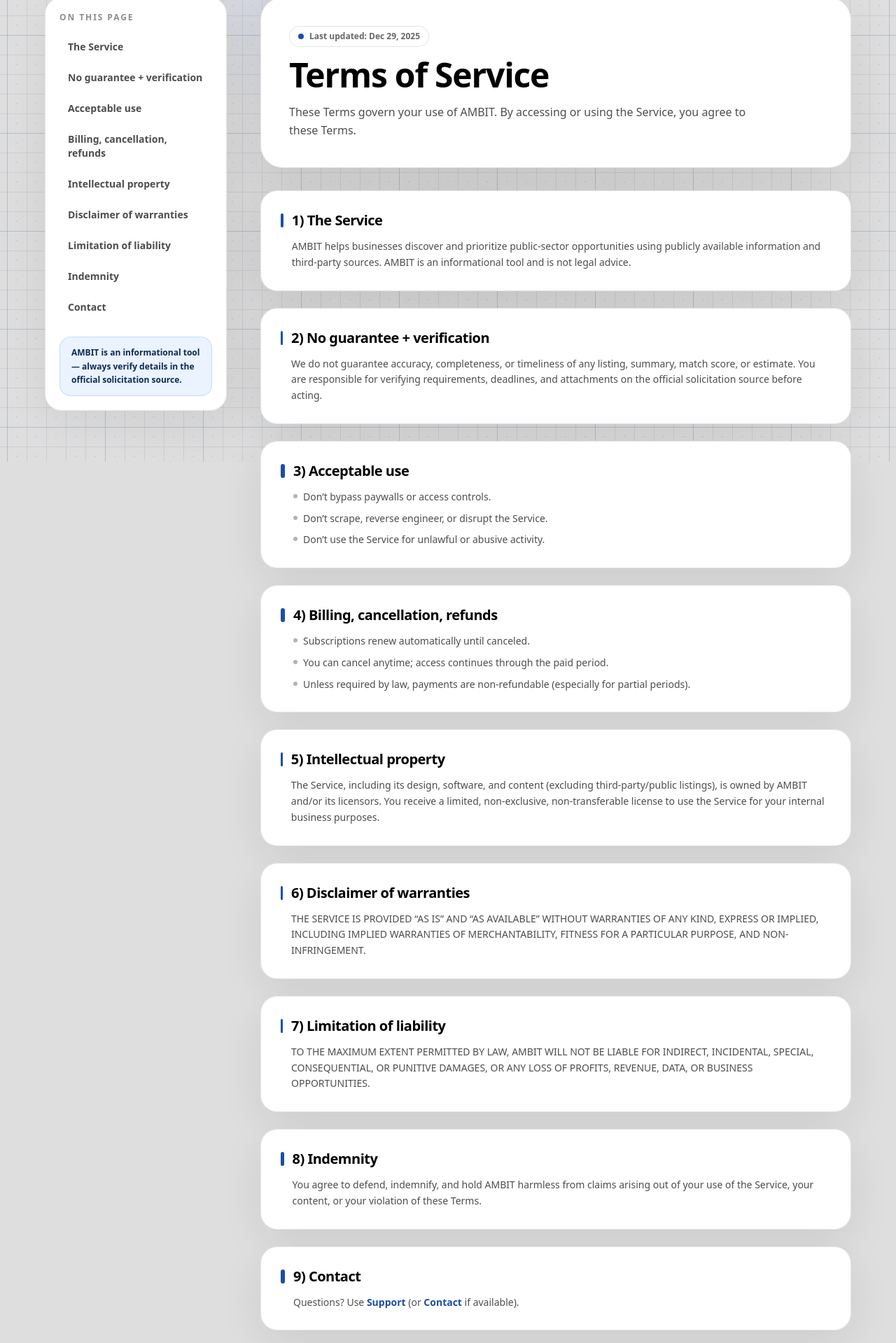
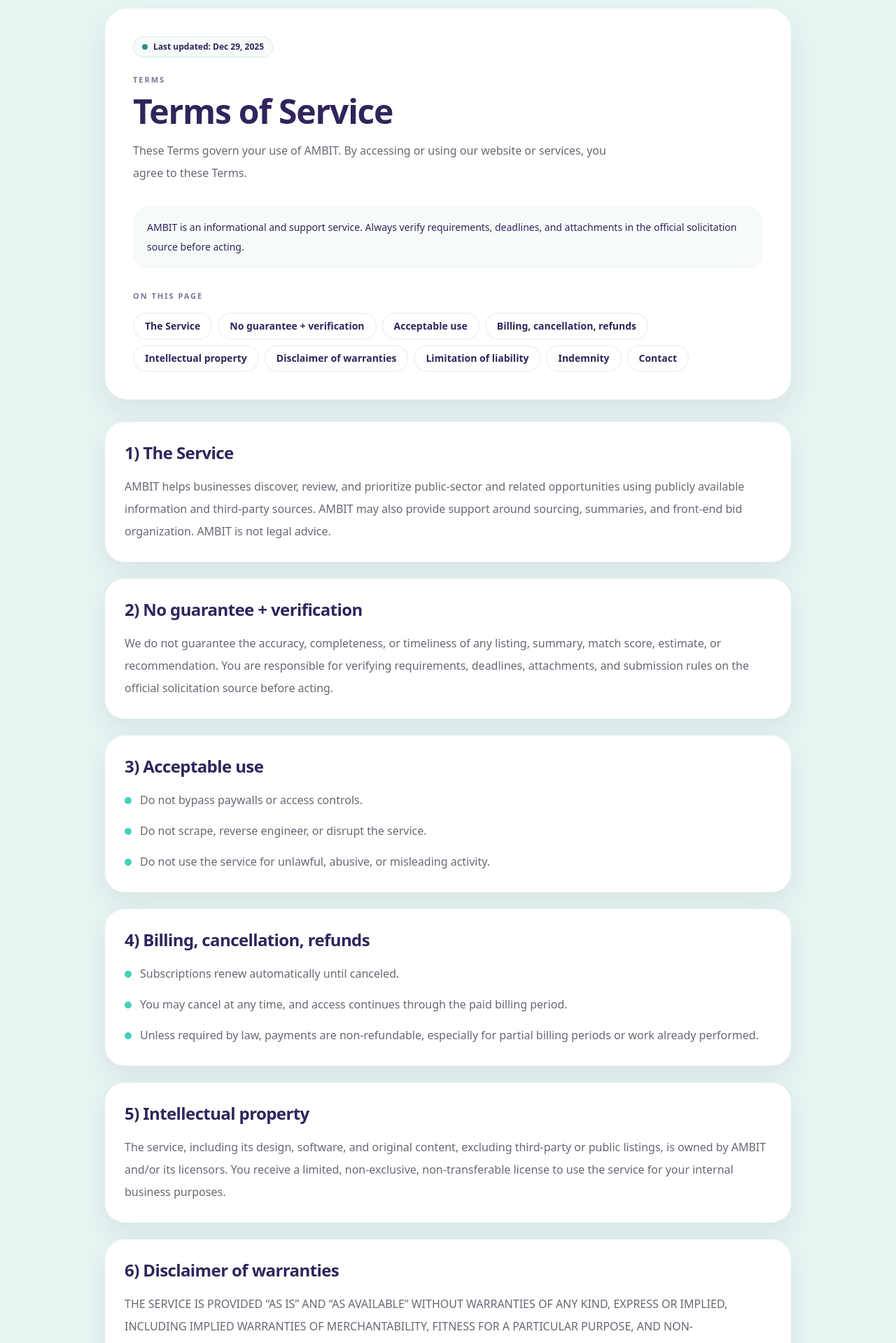
Before and after one commit to seansevrix/ambit, a Next.js app: page /terms in a window 1280 px wide. Shown: the part 140-2059 px from the top of the page at 70% size. Built offline with nearby package versions, Linux system fonts and the light colour scheme.

Commit message:
Restyle terms page to match mint site vibe

```diff
--- a/app/terms/page.tsx
+++ b/app/terms/page.tsx
@@ -1,4 +1,5 @@
 import Link from "next/link";
+import type { ReactNode } from "react";
 
 const TOC = [
   { id: "service", label: "The Service" },
@@ -12,6 +13,16 @@ const TOC = [
   { id: "contact", label: "Contact" },
 ];
 
+const CONTAINER = "mx-auto max-w-[1240px] px-6 lg:px-10";
+
+function Eyebrow({ children }: { children: ReactNode }) {
+  return (
+    <div className="text-[11px] font-semibold uppercase tracking-[0.18em] text-[#7A7590]">
+      {children}
+    </div>
+  );
+}
+
 function SectionCard({
   id,
   title,
@@ -19,108 +30,108 @@ function SectionCard({
 }: {
   id: string;
   title: string;
-  children: React.ReactNode;
+  children: ReactNode;
 }) {
   return (
     <section
       id={id}
-      className="rounded-3xl border border-black/10 bg-white p-6 shadow-[0_18px_60px_rgba(0,0,0,0.08)] md:p-7 scroll-mt-28"
+      className="scroll-mt-28 rounded-[28px] bg-white p-7 shadow-[0_16px_36px_rgba(49,36,92,0.08)]"
     >
-      <div className="flex items-start gap-3">
-        <div className="mt-1 h-5 w-1.5 rounded-full bg-[#1A4FA3]" />
-        <div className="min-w-0">
-          <h2 className="text-lg font-black tracking-tight text-black md:text-xl">
+      <h2 className="text-2xl font-black tracking-tight text-[#31245C]">
         {title}
       </h2>
-          <div className="mt-3 text-sm leading-relaxed text-black/70">
-            {children}
-          </div>
-        </div>
-      </div>
+      <div className="mt-4 text-base leading-8 text-[#6A6775]">{children}</div>
     </section>
+  );
+}
+
+function Bullet({ children }: { children: ReactNode }) {
+  return (
+    <li className="flex gap-3">
+      <span className="mt-3 h-2.5 w-2.5 rounded-full bg-[#43D1B8]" />
+      <span>{children}</span>
+    </li>
   );
 }
 
 export default function TermsPage() {
   return (
-    <main className="min-h-[calc(100vh-80px)] px-4 py-14 sm:py-16">
-      <div className="mx-auto w-full max-w-6xl">
-        <div className="grid gap-10 lg:grid-cols-[260px_1fr] lg:gap-12">
-          {/* TOC */}
-          <aside className="hidden lg:block">
-            <div className="sticky top-24 rounded-3xl border border-black/10 bg-white p-5 shadow-[0_18px_60px_rgba(0,0,0,0.06)]">
-              <div className="text-xs font-black tracking-[0.16em] text-black/45">
-                ON THIS PAGE
-              </div>
-              <nav className="mt-4 grid gap-2">
-                {TOC.map((t) => (
-                  <a
-                    key={t.id}
-                    href={`#${t.id}`}
-                    className="rounded-xl px-3 py-2 text-sm font-semibold text-black/70 hover:bg-black/[0.03] hover:text-black"
-                  >
-                    {t.label}
-                  </a>
-                ))}
-              </nav>
-
-              <div className="mt-6 rounded-2xl border border-[#63A7FF]/30 bg-[#EAF3FF] px-4 py-3 text-xs font-semibold leading-relaxed text-[#0B2A55]">
-                AMBIT is an informational tool — always verify details in the
-                official solicitation source.
-              </div>
-            </div>
-          </aside>
-
-          {/* Content */}
-          <div className="min-w-0">
-            {/* Header Card */}
-            <div className="rounded-[32px] border border-black/10 bg-white p-7 shadow-[0_24px_80px_rgba(0,0,0,0.08)] md:p-10">
-              <div className="inline-flex items-center gap-2 rounded-full border border-black/10 bg-white px-3 py-1.5 text-xs font-semibold text-black/60">
-                <span className="inline-flex h-2 w-2 rounded-full bg-[#1A4FA3]" />
+    <main className="min-h-[calc(100vh-80px)] bg-[#E6F5F2] text-[#31245C]">
+      <div className={`${CONTAINER} py-12 sm:py-16 lg:py-20`}>
+        <div className="mx-auto max-w-[980px]">
+          <div className="rounded-[32px] bg-white p-8 shadow-[0_18px_40px_rgba(49,36,92,0.08)] sm:p-10">
+            <div className="inline-flex items-center gap-2 rounded-full border border-[#2A8F8B]/15 bg-[#F6FBFA] px-3 py-1.5 text-xs font-semibold text-[#31245C]">
+              <span className="inline-flex h-2 w-2 rounded-full bg-[#2A8F8B]" />
               Last updated: Dec 29, 2025
             </div>
 
-              <h1 className="mt-4 text-3xl font-black tracking-tight text-black md:text-5xl">
+            <div className="mt-6">
+              <Eyebrow>Terms</Eyebrow>
+              <h1 className="mt-3 text-4xl font-black tracking-tight text-[#31245C] sm:text-5xl">
                 Terms of Service
               </h1>
+              <p className="mt-4 max-w-[720px] text-base leading-8 text-[#6A6775]">
+                These Terms govern your use of AMBIT. By accessing or using our
+                website or services, you agree to these Terms.
+              </p>
+            </div>
 
-              <p className="mt-4 max-w-2xl text-sm leading-relaxed text-black/70 md:text-base">
-                These Terms govern your use of AMBIT. By accessing or using the
-                Service, you agree to these Terms.
-              </p>
+            <div className="mt-8 rounded-[20px] bg-[#F6FBFA] px-5 py-4 text-sm leading-7 text-[#31245C]">
+              AMBIT is an informational and support service. Always verify
+              requirements, deadlines, and attachments in the official
+              solicitation source before acting.
+            </div>
+
+            <div className="mt-8">
+              <Eyebrow>On this page</Eyebrow>
+              <div className="mt-4 flex flex-wrap gap-2">
+                {TOC.map((item) => (
+                  <a
+                    key={item.id}
+                    href={`#${item.id}`}
+                    className="rounded-full border border-[#2A8F8B]/15 bg-white px-4 py-2 text-sm font-semibold text-[#31245C] transition hover:bg-[#F6FBFA]"
+                  >
+                    {item.label}
+                  </a>
+                ))}
+              </div>
+            </div>
           </div>
 
           <div className="mt-8 grid gap-6">
             <SectionCard id="service" title="1) The Service">
-                AMBIT helps businesses discover and prioritize public-sector
-                opportunities using publicly available information and third-party
-                sources. AMBIT is an informational tool and is not legal advice.
+              <p>
+                AMBIT helps businesses discover, review, and prioritize
+                public-sector and related opportunities using publicly available
+                information and third-party sources. AMBIT may also provide
+                support around sourcing, summaries, and front-end bid
+                organization. AMBIT is not legal advice.
+              </p>
             </SectionCard>
 
             <SectionCard
               id="verification"
               title="2) No guarantee + verification"
             >
-                We do not guarantee accuracy, completeness, or timeliness of any
-                listing, summary, match score, or estimate. You are responsible
-                for verifying requirements, deadlines, and attachments on the
-                official solicitation source before acting.
+              <p>
+                We do not guarantee the accuracy, completeness, or timeliness of
+                any listing, summary, match score, estimate, or recommendation.
+                You are responsible for verifying requirements, deadlines,
+                attachments, and submission rules on the official solicitation
+                source before acting.
+              </p>
             </SectionCard>
 
             <SectionCard id="acceptable-use" title="3) Acceptable use">
-                <ul className="mt-1 space-y-2">
-                  <li className="flex gap-2">
-                    <span className="mt-[7px] h-1.5 w-1.5 rounded-full bg-black/30" />
-                    <span>Don’t bypass paywalls or access controls.</span>
-                  </li>
-                  <li className="flex gap-2">
-                    <span className="mt-[7px] h-1.5 w-1.5 rounded-full bg-black/30" />
-                    <span>Don’t scrape, reverse engineer, or disrupt the Service.</span>
-                  </li>
-                  <li className="flex gap-2">
-                    <span className="mt-[7px] h-1.5 w-1.5 rounded-full bg-black/30" />
-                    <span>Don’t use the Service for unlawful or abusive activity.</span>
-                  </li>
+              <ul className="space-y-3">
+                <Bullet>Do not bypass paywalls or access controls.</Bullet>
+                <Bullet>
+                  Do not scrape, reverse engineer, or disrupt the service.
+                </Bullet>
+                <Bullet>
+                  Do not use the service for unlawful, abusive, or misleading
+                  activity.
+                </Bullet>
               </ul>
             </SectionCard>
 
@@ -128,72 +139,80 @@ export default function TermsPage() {
               id="billing"
               title="4) Billing, cancellation, refunds"
             >
-                <ul className="mt-1 space-y-2">
-                  <li className="flex gap-2">
-                    <span className="mt-[7px] h-1.5 w-1.5 rounded-full bg-black/30" />
-                    <span>Subscriptions renew automatically until canceled.</span>
-                  </li>
-                  <li className="flex gap-2">
-                    <span className="mt-[7px] h-1.5 w-1.5 rounded-full bg-black/30" />
-                    <span>
-                      You can cancel anytime; access continues through the paid
-                      period.
-                    </span>
-                  </li>
-                  <li className="flex gap-2">
-                    <span className="mt-[7px] h-1.5 w-1.5 rounded-full bg-black/30" />
-                    <span>
-                      Unless required by law, payments are non-refundable
-                      (especially for partial periods).
-                    </span>
-                  </li>
+              <ul className="space-y-3">
+                <Bullet>Subscriptions renew automatically until canceled.</Bullet>
+                <Bullet>
+                  You may cancel at any time, and access continues through the
+                  paid billing period.
+                </Bullet>
+                <Bullet>
+                  Unless required by law, payments are non-refundable,
+                  especially for partial billing periods or work already
+                  performed.
+                </Bullet>
               </ul>
             </SectionCard>
 
             <SectionCard id="ip" title="5) Intellectual property">
-                The Service, including its design, software, and content (excluding
-                third-party/public listings), is owned by AMBIT and/or its licensors.
-                You receive a limited, non-exclusive, non-transferable license to
-                use the Service for your internal business purposes.
+              <p>
+                The service, including its design, software, and original
+                content, excluding third-party or public listings, is owned by
+                AMBIT and/or its licensors. You receive a limited,
+                non-exclusive, non-transferable license to use the service for
+                your internal business purposes.
+              </p>
             </SectionCard>
 
             <SectionCard id="warranties" title="6) Disclaimer of warranties">
+              <p>
                 THE SERVICE IS PROVIDED “AS IS” AND “AS AVAILABLE” WITHOUT
                 WARRANTIES OF ANY KIND, EXPRESS OR IMPLIED, INCLUDING IMPLIED
                 WARRANTIES OF MERCHANTABILITY, FITNESS FOR A PARTICULAR PURPOSE,
                 AND NON-INFRINGEMENT.
+              </p>
             </SectionCard>
 
             <SectionCard id="liability" title="7) Limitation of liability">
+              <p>
                 TO THE MAXIMUM EXTENT PERMITTED BY LAW, AMBIT WILL NOT BE LIABLE
                 FOR INDIRECT, INCIDENTAL, SPECIAL, CONSEQUENTIAL, OR PUNITIVE
-                DAMAGES, OR ANY LOSS OF PROFITS, REVENUE, DATA, OR BUSINESS
+                DAMAGES, OR FOR ANY LOSS OF PROFITS, REVENUE, DATA, OR BUSINESS
                 OPPORTUNITIES.
+              </p>
             </SectionCard>
 
             <SectionCard id="indemnity" title="8) Indemnity">
+              <p>
                 You agree to defend, indemnify, and hold AMBIT harmless from
-                claims arising out of your use of the Service, your content, or
+                claims arising out of your use of the service, your content, or
                 your violation of these Terms.
+              </p>
             </SectionCard>
 
             <SectionCard id="contact" title="9) Contact">
+              <p>
                 Questions? Use{" "}
-                <Link className="font-semibold text-[#1A4FA3] hover:underline" href="/support">
+                <Link
+                  className="font-semibold text-[#2A8F8B] hover:underline"
+                  href="/support"
+                >
                   Support
                 </Link>{" "}
-                (or{" "}
-                <Link className="font-semibold text-[#1A4FA3] hover:underline" href="/contact">
+                or{" "}
+                <Link
+                  className="font-semibold text-[#2A8F8B] hover:underline"
+                  href="/contact"
+                >
                   Contact
                 </Link>{" "}
-                if available).
+                if available.
+              </p>
             </SectionCard>
 
-              <div className="rounded-3xl border border-black/10 bg-white px-6 py-5 text-xs leading-relaxed text-black/55 shadow-[0_18px_60px_rgba(0,0,0,0.06)]">
-                These terms are a starting point and not legal advice. For
-                stronger protection, have counsel review before a full public
+            <div className="rounded-[24px] bg-white px-6 py-5 text-sm leading-7 text-[#6A6775] shadow-[0_16px_36px_rgba(49,36,92,0.08)]">
+              These terms are informational and not legal advice. For stronger
+              protection, have legal counsel review them before a full public
               launch.
-              </div>
             </div>
           </div>
         </div>
```
Lines whose indentation alone changed are shown as unchanged.
